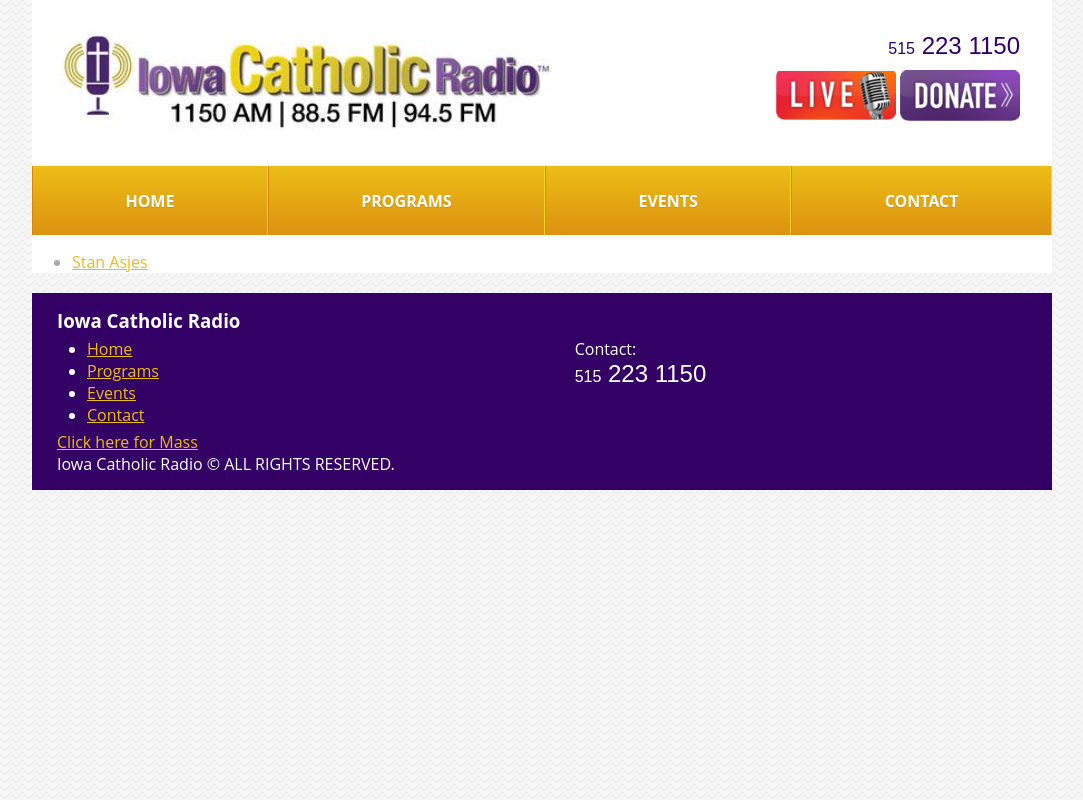
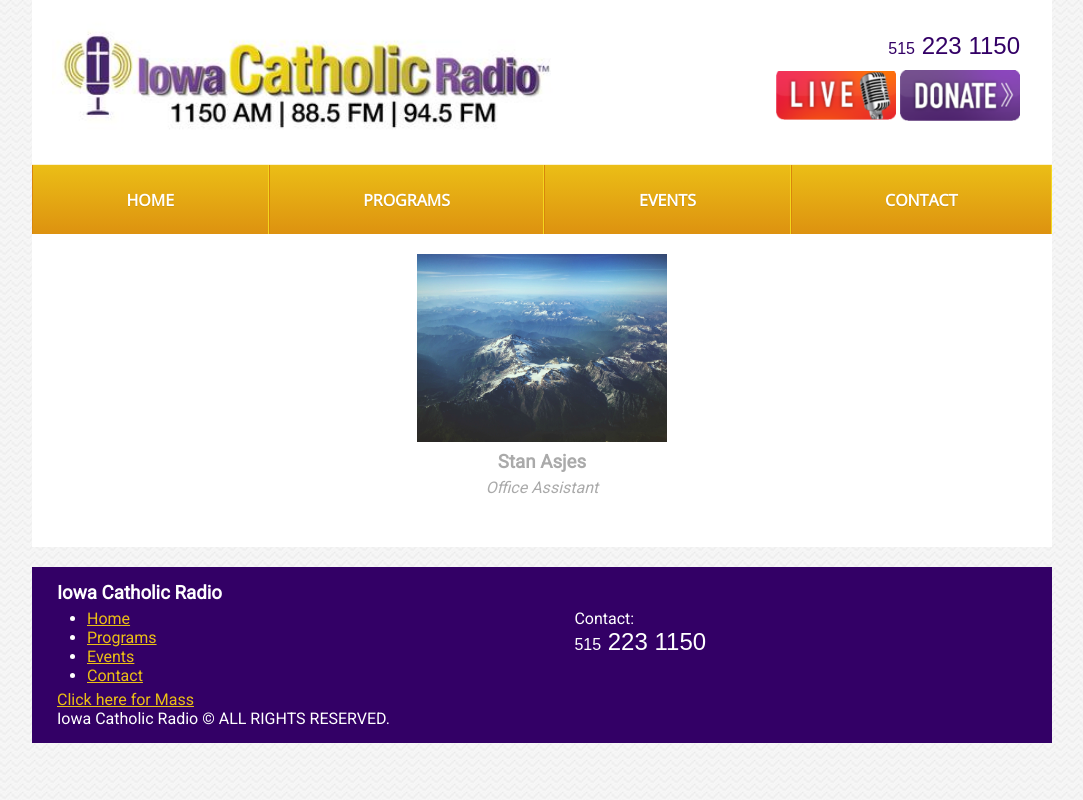
Before and after one commit to lsma/kwky, a Django app: page /staff/ in a window 1280 px wide. Shown: the whole page, without its empty margins (98-1181 px from the left). Run offline with Django 3.2, Linux system fonts and the light colour scheme; data comes from the database, SQL or seed files in the repository.

Commit message:
Fixed up staff index page; added Roboto; now each staff member has a flexbox, not a li

```diff
--- a/assets/static/site/theme.css
+++ b/assets/static/site/theme.css
@@ -1,6 +1,9 @@
+@import 'https://fonts.googleapis.com/css?family=Open+Sans|Roboto';
+
 body {
-    font-family: 'Open Sans', sans-serif;
+    font-family: 'Roboto', sans-serif;
     color: #aaa;
+    box-sizing: border-box;
 }
 
 a {
@@ -9,6 +12,17 @@ a {
 img {
     max-width: 100%;
     height: auto;
+}
+h1, h2 {
+    margin: 10px 0px;
+}
+
+h3,h4,p {
+    margin: 5px 0px;
+}
+
+#content {
+    padding: 0px 25px 25px 25px;
 }
 
 #page-back {
@@ -214,6 +228,32 @@ img {
 }
 
 
+/* Staff Index Page */
+.grid {
+    display: -webkit-flex;
+    display: flex;
+    flex-flow: row wrap;
+    -webkit-justify-content: center;
+    justify-content: center;
+}
+
+.grid-item {
+    position: relative;
+    width: 250px;
+    margin: 10px;
+    padding: 10px;
+    text-align: center;
+}
+
+.fill-link span {
+    display: block;
+    position: absolute;
+    top: 0;
+    left: 0;
+    bottom: 0;
+    right: 0;
+}
+
 @media screen and (max-width: 1020px) {
     #page-content-box, #page-footer {
         width: 100%;
--- a/programs/templates/programs/staff_index.html
+++ b/programs/templates/programs/staff_index.html
@@ -4,12 +4,18 @@
 
 {% block content %}
 {% if staff_members %}
-    <ul>
+    <div class="grid">
     {% for member in staff_members %}
-        <li><a href="/staff/{{ member.last_name|lower }}_{{ member.first_name|lower }}/">
-        {{ member.first_name|capfirst }} {{ member.last_name|capfirst }}</a></li>
+        <div class="grid-item">
+            <a class="fill-link" href="/staff/{{ member.last_name|lower }}_{{ member.first_name|lower }}/">
+                <span></span>
+            </a>
+            <img src="{{ member.picture.url }}" height="200px" class="thumbnail">
+            <h3>{{ member.first_name|capfirst }} {{ member.last_name|capfirst }}</h3>
+            <p><i>{{ member.job_title }}</i></p>
+        </div>
     {% endfor %}
-    </ul>
+    </div>
 {% else %}
     <p>Hmm...<br>There doesn't seem to be anyone here.  That's odd.</p>
 {% endif %}
```
